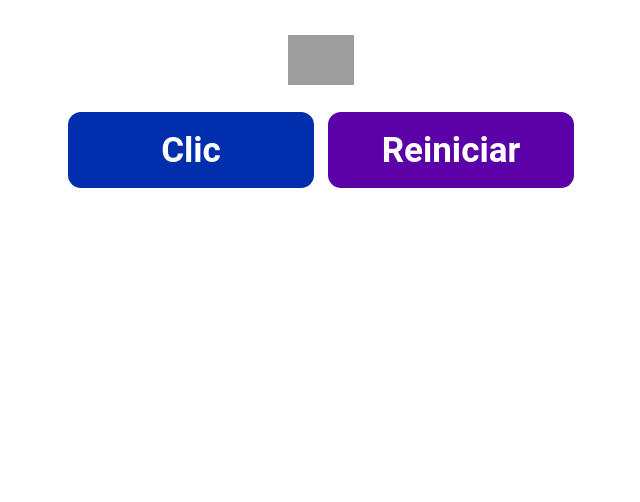
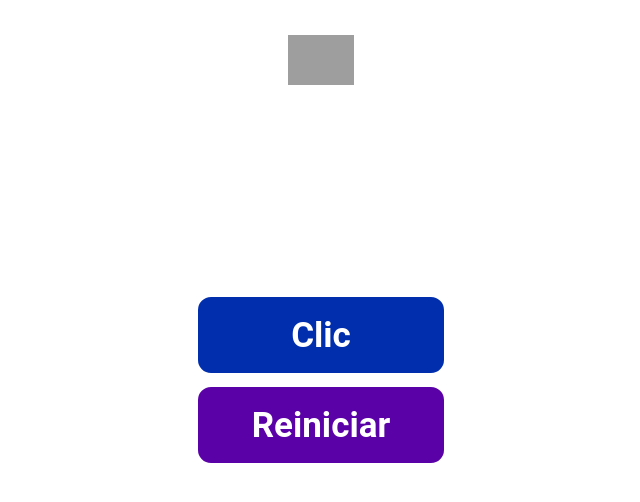
Before and after one commit to MaxMorales727677/FreeCodeCamp-React---2nd-Project, a React (Create React App) app: page / in a window 1280 px wide. Shown: the top 502 px of the page, without its empty margins (319-959 px from the left). Built offline with nearby package versions, Linux system fonts and the light colour scheme; grey boxes are pictures that could not be loaded.

Commit message:
Actualización de contador

```diff
--- a/src/App.css
+++ b/src/App.css
@@ -28,3 +28,13 @@ html, body {
 .freecodecamp-logo {
     height: 50px;
 }
+
+.contenedor-principal {
+    height: 550px;
+    min-width: 600px;
+    display: flex;
+    flex-wrap: wrap;
+    flex-direction: column;
+    align-items: center;
+    justify-content: center;
+}
```
